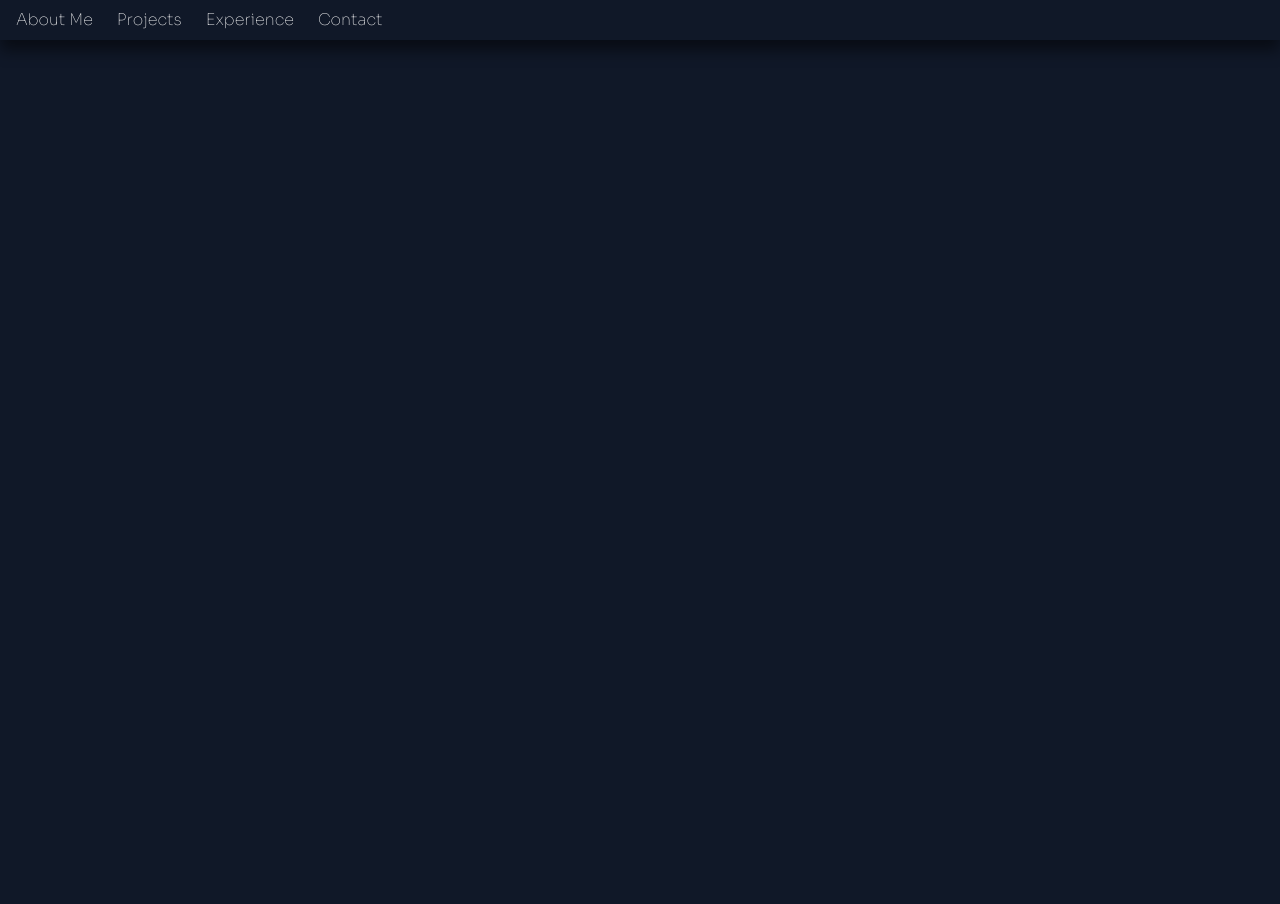
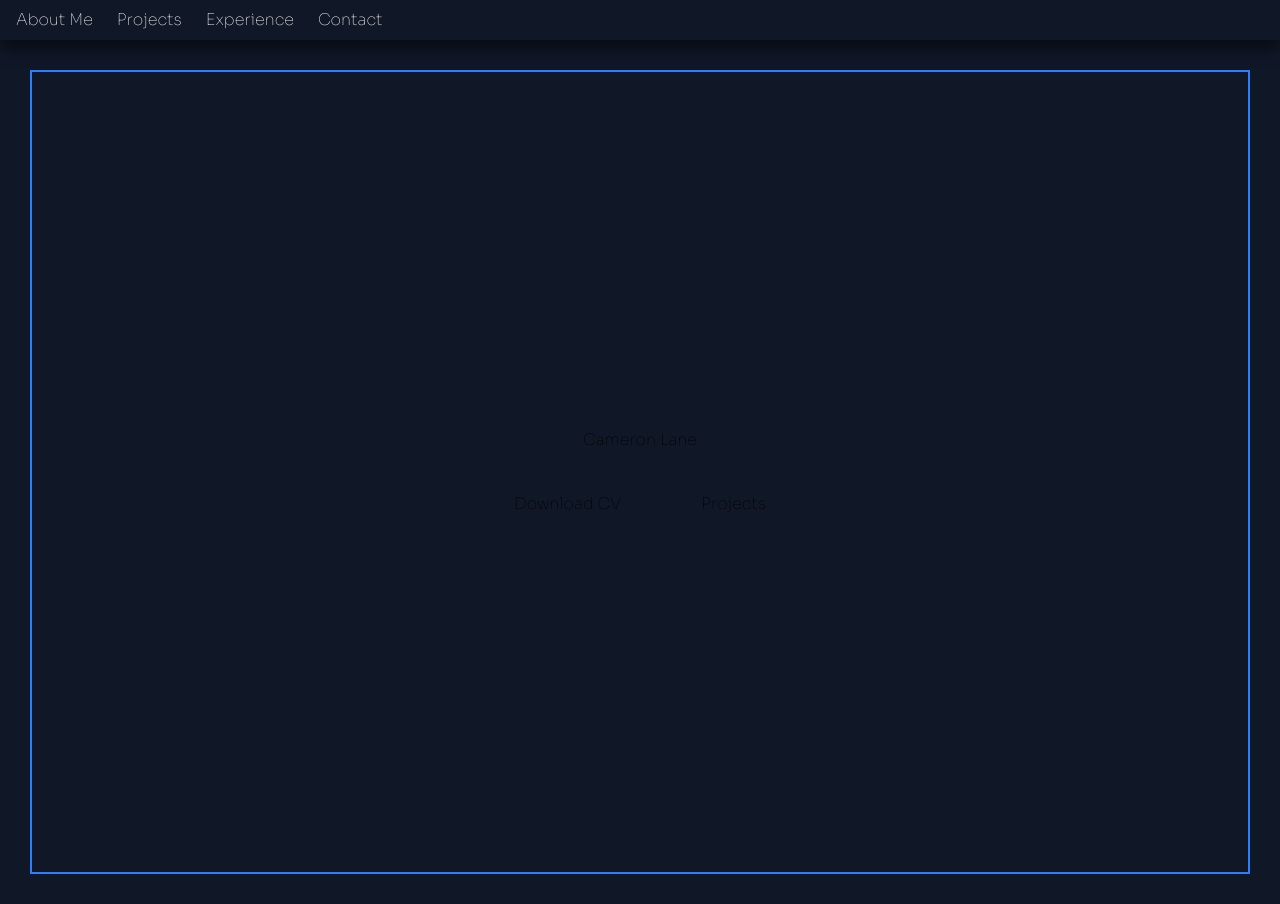
Before and after one commit to Camorany/camorany-portfolio, a Vue app in the folder camorany-portfolio/: page / in a window 1280 px wide. Before the commit the page ends 800 px from the top, so only its background shows below. Built offline with nearby package versions, Linux system fonts and the light colour scheme.

Commit message:
home content boilerplate started

```diff
--- a/camorany-portfolio/src/App.vue
+++ b/camorany-portfolio/src/App.vue
@@ -1,10 +1,12 @@
 <script setup lang="ts">
 import Navbar from '@/components/Navbar.vue'
+import Home from './components/Home.vue';
 </script>
 
 <template>
   <div>
     <Navbar />
+    <Home />
 
   </div>
 </template>
--- /dev/null
+++ b/camorany-portfolio/src/components/Home.vue
@@ -0,0 +1,15 @@
+<script setup>
+</script>
+
+<template>
+    <div class="flex flex-col items-center justify-center min-h-screen m-8 outline-2 outline-blue-500 p-3 gap-10">
+        <h1>Cameron Lane</h1>
+
+
+        <div class="flex gap-20">
+            <button>Download CV</button>
+            <button>Projects</button>
+        </div>
+
+    </div>
+</template>
```
